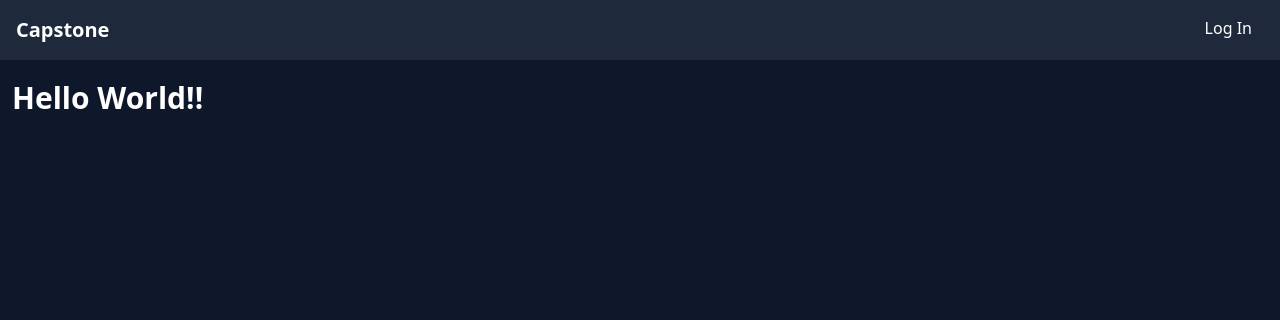
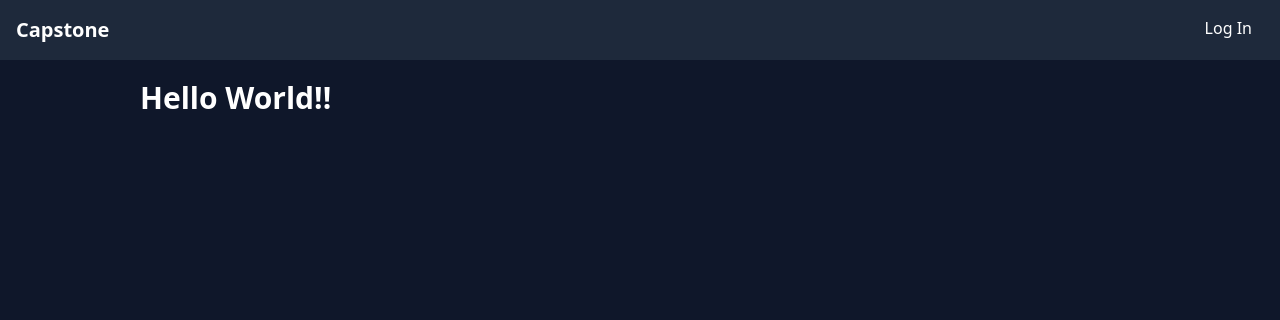
Before and after one commit to Seasawher/cs50web-capstone, a Django app: template django/quiz/templates/index.html in a window 1280 px wide. Shown: the top 320 px of the page. Run offline with Django 4.2, Linux system fonts and the light colour scheme; the template is opened without the code that fills it, so the values that code supplies are empty; parts of the project's set-up code (start-up, migrations or seed data) failed here and were passed over; some libraries are stand-ins or nearby versions.

Commit message:
Layout 🎨 Set maximum-width

```diff
--- a/django/quiz/templates/base/layout.html
+++ b/django/quiz/templates/base/layout.html
@@ -36,7 +36,7 @@
                 </div>
             </div>
         </nav>
-        <div class="container mx-auto px-3 py-5">
+        <div class="max-w-5xl mx-auto px-3 py-5">
             {% block body %}
             {% endblock body %}
         </div>
```
